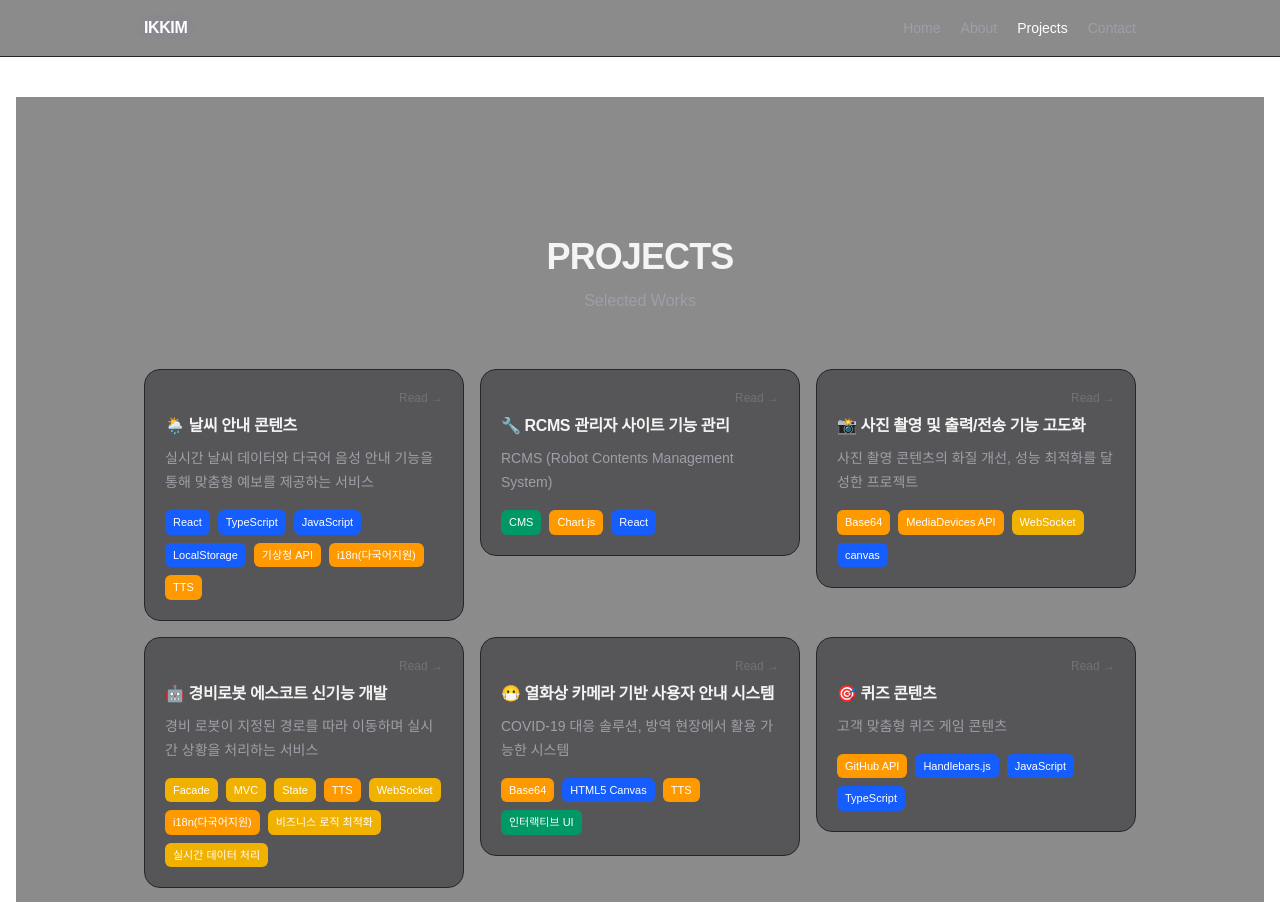
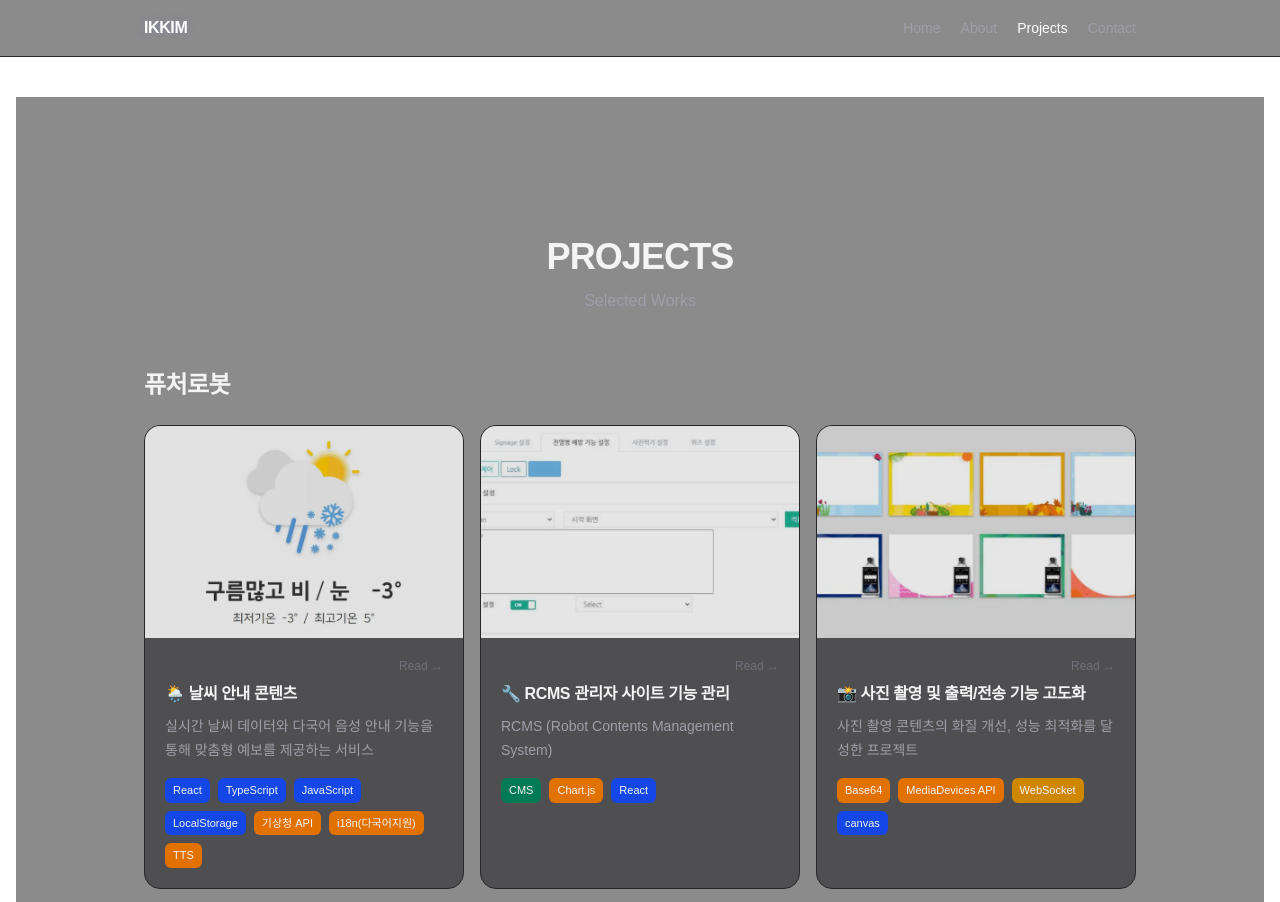
Before and after one commit to bbyik-k/portfolio-nextjs-2026, a Next.js app: page /projects in a window 1280 px wide. Shown: the top 902 px of the page. Built offline with nearby package versions, Linux system fonts and the light colour scheme.

Commit message:
feat(projects): 프로젝트 목록 그리드 썸네일 추가 및 디자인 개선

```diff
--- a/app/(pages)/projects/page.tsx
+++ b/app/(pages)/projects/page.tsx
@@ -2,6 +2,15 @@ import { getAllPosts } from '@/service/posts';
 import PostGrid from '@/app/components/PostGrid';
 export default async function ProjectsPage() {
   const allPosts = await getAllPosts();
+
+  const organizationOrder = ['퓨처로봇', '외주작업', '사이드프로젝트'] as const;
+
+  const groupedPosts = organizationOrder
+    .map((org) => ({
+      organization: org,
+      posts: allPosts.filter((post) => post.organization === org),
+    }))
+    .filter((group) => group.posts.length > 0);
 
   return (
     <>
@@ -11,7 +20,16 @@ export default async function ProjectsPage() {
             <h2 className='mt-3 text-3xl font-bold tracking-tight text-zinc-100 md:text-4xl'>PROJECTS</h2>
             <p className='mt-3 text-zinc-400'>Selected Works</p>
           </header>
-          <PostGrid posts={allPosts} />
+          <div className='space-y-12 md:space-y-16 max-w-5xl mx-auto px-4'>
+            {groupedPosts.map((group) => (
+              <div key={group.organization}>
+                <h2 className='text-xl font-semibold tracking-tight text-zinc-100 md:text-2xl'>{group.organization}</h2>
+                <div className='mt-4'>
+                  <PostGrid posts={group.posts} />
+                </div>
+              </div>
+            ))}
+          </div>
         </div>
       </section>
     </>
--- a/app/components/PostGrid.tsx
+++ b/app/components/PostGrid.tsx
@@ -6,14 +6,10 @@ type Props = { posts: Post[] };
 
 export default function PostGrid({ posts }: Props) {
   return (
-    <section className='pb-16'>
-      <div className='mx-auto max-w-5xl px-4'>
-        <ul className='mt-6 grid gap-4 md:grid-cols-3'>
-          {posts.map((post) => (
-            <PostCard key={post.slug} post={post} />
-          ))}
-        </ul>
-      </div>
-    </section>
+    <ul className='mt-6 grid auto-rows-fr gap-4 gap-y-8 md:grid-cols-3'>
+      {posts.map((post) => (
+        <PostCard key={post.slug} post={post} />
+      ))}
+    </ul>
   );
 }
--- a/app/components/home/PostCard.tsx
+++ b/app/components/home/PostCard.tsx
@@ -1,20 +1,31 @@
 import { Post } from '@/types/post';
 import Link from 'next/link';
+import Image from 'next/image';
 import { getTagClassNameByName } from '@/lib/tagStyles';
 
 export default function PostCard({ post }: { post: Post }) {
   return (
-    <li className='group'>
-      <Link href={`/projects/${post.slug}`} className='block rounded-2xl border border-zinc-800 bg-zinc-950/40 p-5 transition hover:border-zinc-700'>
+    <li className='group h-full'>
+      <Link href={`/projects/${post.slug}`} className='flex h-full flex-col overflow-hidden rounded-2xl border border-zinc-800 bg-zinc-800/60 transition hover:border-zinc-700'>
+        <div className='relative aspect-3/2 w-full overflow-hidden'>
+          <Image
+            src={post.thumbnail}
+            alt={post.thumbnailAlt || post.title}
+            fill
+            className='object-cover brightness-90 transition-transform duration-300 group-hover:scale-105'
+            sizes='(min-width: 1024px) 320px, (min-width: 768px) 33vw, 100vw'
+          />
+        </div>
+
+        <div className='flex flex-1 flex-col p-5'>
           <div className='flex items-center justify-between gap-4'>
             <p className='text-xs text-zinc-500'>
               <time dateTime={post.date}>{post.date}</time>
-            {/* {post.readingTime ? ` · ${post.readingTime}` : ''} */}
             </p>
             <span className='text-xs text-zinc-500 transition group-hover:text-zinc-300'>Read →</span>
           </div>
 
-        <h3 className='truncate mt-2 text-base font-semibold tracking-tight text-zinc-100'>{post.title}</h3>
+          <h3 className='mt-2 truncate text-base font-semibold tracking-tight text-zinc-100'>{post.title}</h3>
 
           <p className='mt-2 line-clamp-2 text-sm leading-6 text-zinc-400'>{post.summary}</p>
 
@@ -27,6 +38,7 @@ export default function PostCard({ post }: { post: Post }) {
               ))}
             </div>
           )}
+        </div>
       </Link>
     </li>
   );
--- a/lib/tagStyles.ts
+++ b/lib/tagStyles.ts
@@ -9,10 +9,10 @@ import { getTagType } from '@/lib/tagMapping';
  * - ui: UI·콘텐츠 유형 (CMS, 인터랙티브 UI 등) → 초록색
  */
 const TAG_TYPE_CLASSES: Record<TagType, string> = {
-  core: 'bg-blue-600 text-white',
-  api: 'bg-amber-500 text-white',
-  external: 'bg-yellow-500 text-white',
-  ui: 'bg-emerald-600 text-white',
+  core: 'bg-blue-700 text-zinc-100',
+  api: 'bg-amber-600 text-zinc-100',
+  external: 'bg-yellow-600 text-zinc-100',
+  ui: 'bg-emerald-700 text-zinc-100',
 };
 
 const TAG_BASE = 'rounded-md px-2 py-1 text-[11px] font-medium';
```
Lines whose indentation alone changed are shown as unchanged.
